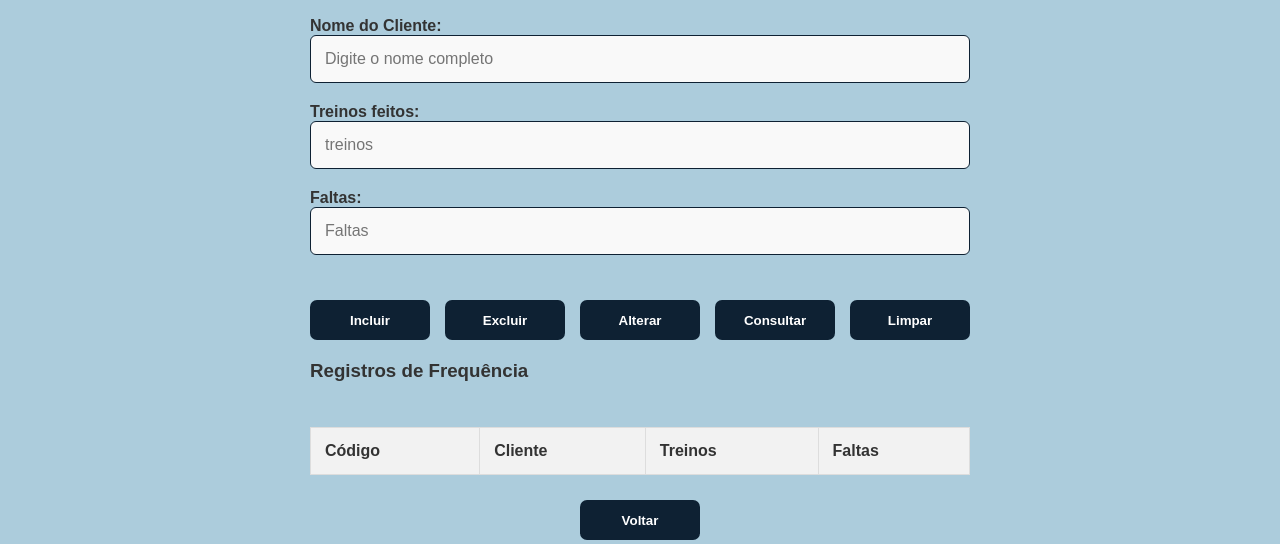
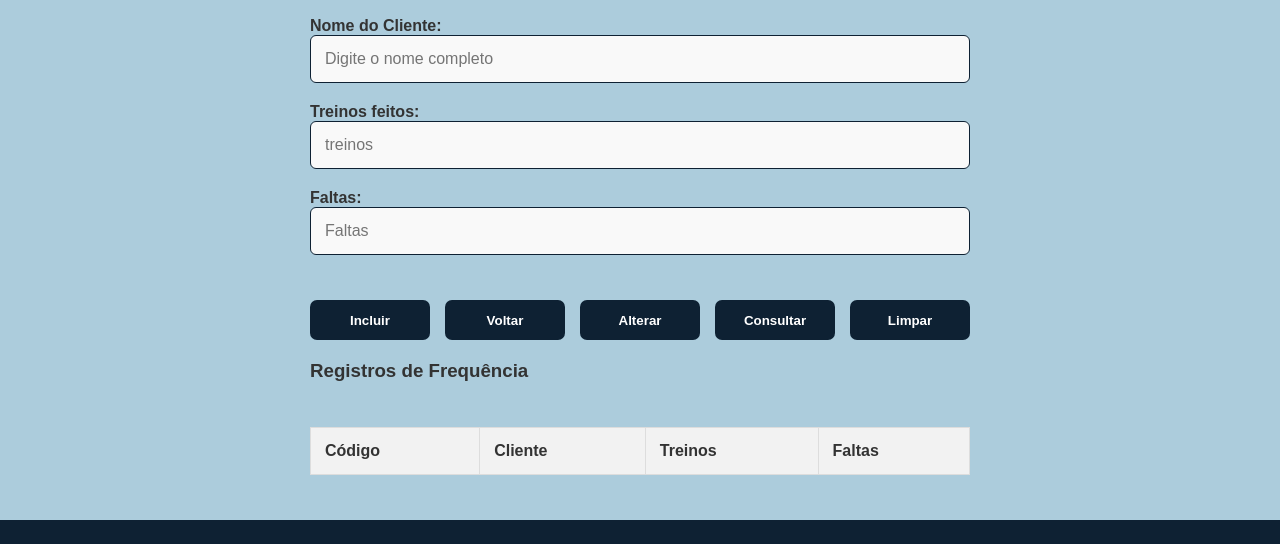
Before and after one commit to MarianaSchakofski/tarefae, a plain HTML site: page public/frequencia.html in a window 1280 px wide. Shown: the part 483-1027 px from the top of the page. Drawn offline with Linux system fonts and the light colour scheme.

Commit message:
Update frequencia.html

```diff
--- a/public/frequencia.html
+++ b/public/frequencia.html
@@ -37,7 +37,7 @@
 
             <div class="container_botoes">
                 <button class="botao1" onclick="incluirfrequencia(event)">Incluir</button>
-                <button class="botao2" onclick="excluirFrequencia()">Excluir</button>
+                <button class="botao2" onclick="voltarpagina()">Voltar</button>
                 <button class="botao3" onclick="alterarfrequencia()">Alterar</button>
                 <button class="botao4" onclick="consultarfrequencia()">Consultar</button>
                 <button class="botao5" onclick="limpaFormulario()">Limpar</button>
@@ -60,7 +60,6 @@
                 </table>
 
         </div>
-        <button class="botao5" onclick="voltarParaCadastro()">Voltar</button>
           </section>
     </main>
 
```
